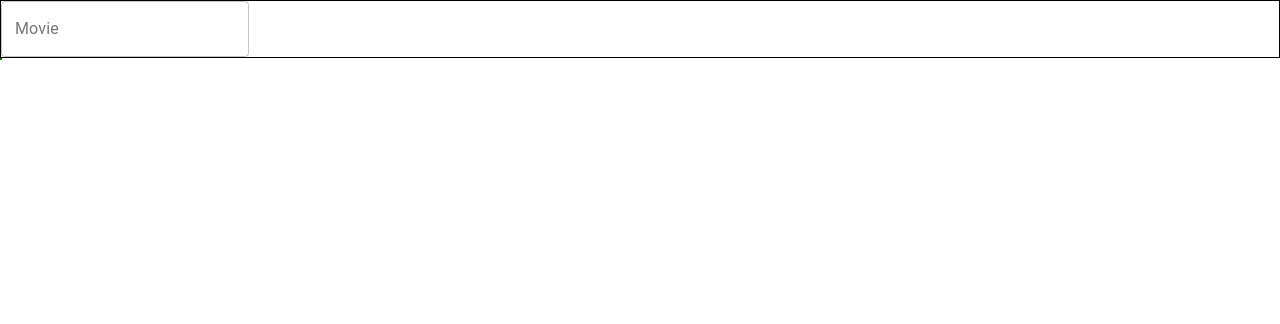
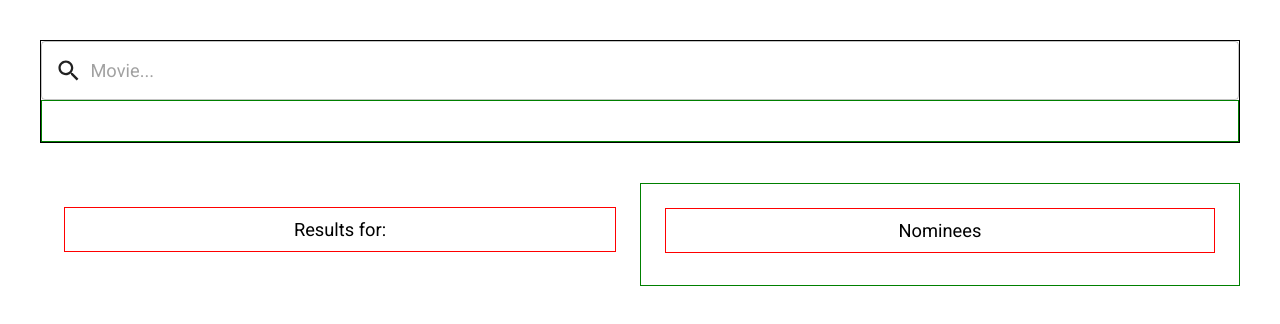
Before and after one commit to ruslan-akhm/shoppies, a React (Create React App) app: page / in a window 1280 px wide. Shown: the top 324 px of the page. Built offline with nearby package versions, Linux system fonts and the light colour scheme.

Commit message:
upd state management  + basic layout

```diff
--- a/package.json
+++ b/package.json
@@ -4,6 +4,7 @@
   "private": true,
   "dependencies": {
     "@material-ui/core": "^4.11.4",
+    "@material-ui/icons": "^4.11.2",
     "@testing-library/jest-dom": "^5.12.0",
     "@testing-library/react": "^11.2.6",
     "@testing-library/user-event": "^12.8.3",
--- a/public/index.html
+++ b/public/index.html
@@ -2,6 +2,11 @@
 <html lang="en">
   <head>
     <meta charset="utf-8" />
+    <link
+      rel="stylesheet"
+      type="text/css"
+      href="https://fonts.googleapis.com/css?family=Roboto:300,400,500,700|Material+Icons"
+    />
     <link rel="icon" href="%PUBLIC_URL%/favicon.ico" />
     <meta name="viewport" content="width=device-width, initial-scale=1" />
     <meta name="theme-color" content="#000000" />
@@ -24,7 +29,7 @@
       work correctly both with client-side routing and a non-root public URL.
       Learn how to configure a non-root public URL by running `npm run build`.
     -->
-    <title>React App</title>
+    <title>Shoppies</title>
   </head>
   <body>
     <noscript>You need to enable JavaScript to run this app.</noscript>
--- a/src/App.js
+++ b/src/App.js
@@ -1,4 +1,6 @@
 import { useReducer } from "react";
+import { MuiThemeProvider } from "@material-ui/core";
+import { theme } from "./themes/theme";
 
 import {
   MovieStateContext,
@@ -6,13 +8,14 @@ import {
 } from "./context/MovieContext";
 import { initialState, MovieReducer } from "./reducers/MovieReducer";
 
-import Landing from "./pages/landing/Landing";
+import Landing from "./pages/Landing";
 
 import { Box } from "@material-ui/core";
 
 function App() {
   const [state, dispatch] = useReducer(MovieReducer, initialState);
   return (
+    <MuiThemeProvider theme={theme}>
       <MovieStateContext.Provider value={state}>
         <MovieDispatchContext.Provider value={dispatch}>
           <Box>
@@ -20,6 +23,7 @@ function App() {
           </Box>
         </MovieDispatchContext.Provider>
       </MovieStateContext.Provider>
+    </MuiThemeProvider>
   );
 }
 
--- a/src/components/landingPage/MoviesBox.js
+++ b/src/components/landingPage/MoviesBox.js
@@ -8,9 +8,60 @@ import { loadNextPage, nominateMovie } from "../../actions/Movies";
 import ModalBox from "./ModalBox";
 import defaultPoster from "../../img/defaultPoster.png";
 
-import { Grid, Typography, Button } from "@material-ui/core";
+import { makeStyles, Grid, Typography, Button, Link } from "@material-ui/core";
+import OpenInNewIcon from "@material-ui/icons/OpenInNew";
+import DoneOutlineOutlinedIcon from "@material-ui/icons/DoneOutlineOutlined";
+
+const useStyles = makeStyles(theme => ({
+  bottomMessage: {
+    border: "1px solid red",
+    width: "100%",
+    textAlign: "center",
+    paddingTop: theme.spacing(1),
+    color: theme.palette.green.main,
+  },
+  boxTitle: {
+    width: "auto",
+    padding: theme.spacing(1),
+    marginBottom: theme.spacing(1),
+    textAlign: "center",
+    border: "1px solid red",
+  },
+  cardInfo: {
+    padding: theme.spacing(2),
+  },
+  cardTitle: {
+    height: "fit-content",
+    border: "1px solid red",
+  },
+  link: {
+    border: "1px solid red",
+    width: "fit-content",
+    display: "flex",
+    justifyContent: "center",
+    alignItems: "center",
+    fontSize: "18px",
+    fontWeight: "600",
+  },
+  moviesBox: {
+    padding: theme.spacing(3),
+  },
+  movieCard: {
+    marginBottom: theme.spacing(3),
+  },
+  nominateButton: {
+    marginTop: "auto",
+  },
+  poster: {
+    width: "100%",
+    height: "100%",
+    minHeight: "180px",
+    objectFit: "cover",
+  },
+}));
 
 function MoviesBox(props) {
+  const classes = useStyles();
   const { setMaxReachedModal } = useContext(UserContext);
   const dispatch = useContext(MovieDispatchContext);
   const {
@@ -42,23 +93,62 @@ function MoviesBox(props) {
   };
 
   return (
-    <Grid container direction="column">
+    <Grid container direction="column" className={classes.moviesBox}>
+      <Typography className={classes.boxTitle}>
+        Results for: {searchQuery}
+      </Typography>
       {searchResult &&
         searchResult.map((movie, index) => {
           return (
-            <Grid item key={index} style={{ border: "1px solid red" }}>
-              <Typography>{movie.Title}</Typography>
-              <Typography>{movie.Year}</Typography>
-              <img src={movie.Poster == "N/A" ? defaultPoster : movie.Poster} />
+            <Grid
+              item
+              container
+              key={index}
+              className={classes.movieCard}
+              direction="row"
+              lg={12}
+              md={12}
+              style={{ border: "1px solid red" }}
+            >
+              <Grid item lg={3} md={3}>
+                <img
+                  className={classes.poster}
+                  src={movie.Poster == "N/A" ? defaultPoster : movie.Poster}
+                />{" "}
+              </Grid>
+              <Grid
+                item
+                container
+                direction="column"
+                lg={9}
+                md={9}
+                className={classes.cardInfo}
+              >
+                <Typography className={classes.cardTitle}>
+                  {movie.Title} ({movie.Year})
+                </Typography>
+                <Link
+                  href={"https://www.imdb.com/title/" + movie.imdbID}
+                  target="_blank"
+                  rel="noopener"
+                  className={classes.link}
+                >
+                  imdb <OpenInNewIcon fontSize="inherit" />
+                </Link>
                 <Button
                   variant="contained"
                   onClick={e => nominate(movie)}
                   disabled={movie.nominated ? true : false}
+                  className={classes.nominateButton}
                 >
                   Nominate
                 </Button>
+              </Grid>
               {movie.nominated ? (
-                <Typography>You have nominated this movie</Typography>
+                <Typography className={classes.bottomMessage}>
+                  You have nominated this movie{" "}
+                  <DoneOutlineOutlinedIcon fontSize="inherit" />
+                </Typography>
               ) : null}
             </Grid>
           );
@@ -69,13 +159,7 @@ function MoviesBox(props) {
         ) : null}
       </Grid>
       {loading && <Typography>LOADING</Typography>}
-      {error ? (
-        searchQuery.length === 0 ? (
-          <Typography>Type in movie name, for example "Rush Hour"</Typography>
-        ) : (
-          <Typography>Try narrowing down the search</Typography>
-        )
-      ) : null}
+
       <ModalBox />
     </Grid>
   );
--- a/src/components/landingPage/NominatedBox.js
+++ b/src/components/landingPage/NominatedBox.js
@@ -6,26 +6,95 @@ import {
 import { removeNominee } from "../../actions/Movies";
 import defaultPoster from "../../img/defaultPoster.png";
 
-import { Grid, Typography, Button } from "@material-ui/core";
+import { makeStyles, Grid, Typography, Button } from "@material-ui/core";
+import DoneOutlineOutlinedIcon from "@material-ui/icons/DoneOutlineOutlined";
+
+const useStyles = makeStyles(theme => ({
+  boxTitle: {
+    width: "auto",
+    padding: theme.spacing(1),
+    marginBottom: theme.spacing(1),
+    textAlign: "center",
+    border: "1px solid red",
+  },
+  cardInfo: {
+    padding: theme.spacing(2),
+  },
+  cardTitle: {
+    height: "fit-content",
+    border: "1px solid red",
+  },
+  movieCard: {
+    marginBottom: theme.spacing(3),
+  },
+  nominatedBox: {
+    padding: theme.spacing(3),
+  },
+  poster: {
+    width: "100%",
+    height: "100%",
+    minHeight: "180px",
+    objectFit: "cover",
+  },
+  removeButton: {
+    marginTop: "auto",
+  },
+}));
 
 function NominatedBox(props) {
+  const classes = useStyles();
   const dispatch = useContext(MovieDispatchContext);
   const { nominated } = useContext(MovieStateContext);
 
   const remove = e => {
     removeNominee(dispatch, { movie: e });
   };
-
   return (
-    <Grid container style={{ border: "1px solid green" }}>
+    <Grid
+      container
+      style={{ border: "1px solid green" }}
+      direction="column"
+      className={classes.nominatedBox}
+    >
+      <Typography className={classes.boxTitle}>Nominees</Typography>
       {nominated &&
-        nominated.map(movie => {
+        nominated.map((movie, index) => {
           return (
-            <Grid item key={movie.imdbID} style={{ border: "1px solid red" }}>
-              <Typography>{movie.Title}</Typography>
-              <Typography>{movie.Year}</Typography>
-              <img src={movie.Poster == "N/A" ? defaultPoster : movie.Poster} />
-              <Button onClick={e => remove(movie)}>Remove</Button>
+            <Grid
+              item
+              container
+              key={index}
+              className={classes.movieCard}
+              direction="row"
+              lg={12}
+              md={12}
+              style={{ border: "1px solid red" }}
+            >
+              <Grid item lg={3} md={3}>
+                <img
+                  className={classes.poster}
+                  src={movie.Poster == "N/A" ? defaultPoster : movie.Poster}
+                />{" "}
+              </Grid>
+              <Grid
+                item
+                container
+                direction="column"
+                lg={9}
+                md={9}
+                className={classes.cardInfo}
+              >
+                <Typography className={classes.cardTitle}>
+                  {movie.Title} ({movie.Year})
+                </Typography>
+                <Button
+                  variant="contained"
+                  onClick={e => remove(movie)}
+                  className={classes.removeButton}
+                >
+                  Remove
+                </Button>
+              </Grid>
             </Grid>
           );
         })}
--- a/src/components/landingPage/SearchBar.js
+++ b/src/components/landingPage/SearchBar.js
@@ -1,22 +1,65 @@
 import { useContext } from "react";
-import { MovieDispatchContext } from "../../context/MovieContext";
+import {
+  MovieStateContext,
+  MovieDispatchContext,
+} from "../../context/MovieContext";
 import { getData } from "../../actions/Movies";
 
-import { Box, TextField } from "@material-ui/core";
+import {
+  makeStyles,
+  Box,
+  TextField,
+  InputAdornment,
+  Typography,
+} from "@material-ui/core";
+import SearchIcon from "@material-ui/icons/Search";
+
+const useStyles = makeStyles(theme => ({
+  inputField: {
+    width: "100%",
+  },
+  messageBox: {
+    minHeight: "5vh",
+    border: "1px solid green",
+  },
+  searchBox: {
+    border: "1px solid black",
+    marginBottom: "5vh",
+  },
+}));
 
 function SearchBar() {
+  const classes = useStyles();
   const dispatch = useContext(MovieDispatchContext);
+  const { error, searchQuery } = useContext(MovieStateContext);
 
   const search = e => {
     e.preventDefault();
-    //replace spaces with dashes in order to get correct results
-    const movie = e.target.value.replace(/\s/g, "-");
-    getData(dispatch, { searchQuery: movie });
+    // //replace spaces with dashes in order to get correct results
+    // const movie = e.target.value.replace(/\s/g, "-");
+    getData(dispatch, { searchQuery: e.target.value });
   };
 
   return (
-    <Box style={{ border: "1px solid black" }}>
-      <TextField label="Movie" variant="outlined" onChange={e => search(e)} />
+    <Box className={classes.searchBox}>
+      <TextField
+        placeholder="Movie..."
+        variant="outlined"
+        onChange={e => search(e)}
+        className={classes.inputField}
+        InputProps={{
+          startAdornment: (
+            <InputAdornment position="start">
+              <SearchIcon />
+            </InputAdornment>
+          ),
+        }}
+      />
+      <Box className={classes.messageBox}>
+        {error && searchQuery.length !== 0 ? (
+          <Typography>Try narrowing down the search</Typography>
+        ) : null}
+      </Box>
     </Box>
   );
 }
--- /dev/null
+++ b/src/pages/Landing.js
@@ -0,0 +1,36 @@
+import React from "react";
+import SearchBar from "../components/landingPage/SearchBar";
+import MoviesBox from "../components/landingPage/MoviesBox";
+import NominatedBox from "../components/landingPage/NominatedBox";
+
+import { makeStyles, Grid } from "@material-ui/core";
+
+const useStyles = makeStyles(theme => ({
+  root: {
+    flexGrow: 1,
+  },
+  landing: {
+    padding: "5vh",
+  },
+}));
+
+function Landing(props) {
+  const classes = useStyles();
+  return (
+    <Grid container direction="column" className={classes.landing}>
+      <Grid item>
+        <SearchBar />
+      </Grid>
+      <Grid item container direction="row" justify="center">
+        <Grid item lg={6} md={6}>
+          <MoviesBox />
+        </Grid>
+        <Grid item lg={6} md={6}>
+          <NominatedBox />
+        </Grid>
+      </Grid>
+    </Grid>
+  );
+}
+
+export default Landing;
--- a/src/pages/landing/Landing.js
+++ /dev/null
@@ -1,26 +0,0 @@
-import React from "react";
-import SearchBar from "../../components/landingPage/SearchBar";
-import MoviesBox from "../../components/landingPage/MoviesBox";
-import NominatedBox from "../../components/landingPage/NominatedBox";
-
-import { Grid } from "@material-ui/core";
-
-function Landing(props) {
-  return (
-    <Grid container direction="column">
-      <Grid item>
-        <SearchBar />
-      </Grid>
-      <Grid item container direction="row">
-        <Grid item>
-          <MoviesBox />
-        </Grid>
-        <Grid item>
-          <NominatedBox />
-        </Grid>
-      </Grid>
-    </Grid>
-  );
-}
-
-export default Landing;
--- a/src/reducers/MovieReducer.js
+++ b/src/reducers/MovieReducer.js
@@ -17,6 +17,8 @@ export const initialState = {
   nominated: [],
 };
 
+//INSTEAD OF ADDING "NOMINATED" to searchResult -> need to compare every new search result with current nominees list
+
 export const MovieReducer = (state = initialState, action) => {
   const { type, payload } = action;
 
@@ -29,17 +31,30 @@ export const MovieReducer = (state = initialState, action) => {
       };
 
     case LOAD_DATA_SUCCESS:
+      //checking to see if we have a movie in nominees list and updating movie.nominated parameter correspondingly
+      const nominatedIds =
+        state.nominated &&
+        state.nominated.map(movie => {
+          return movie.imdbID;
+        });
+      const moviesWithNominees =
+        nominatedIds &&
+        payload.movies.map(movie => {
+          movie.nominated = nominatedIds.includes(movie.imdbID)
+            ? true
+            : movie.nominated;
+          return movie;
+        });
       return {
         ...state,
         loading: false,
         error: false,
         searchQuery: payload.searchQuery,
-        searchResult: payload.movies, //state.searchResult.concat(),
-        //add LOAD_NEXT_PAGE
-        //remove concat from here
+        searchResult: moviesWithNominees,
         moviesShown: payload.movies.length, //state.moviesShown +
         totalResults: payload.totalResults,
       };
+
     case LOAD_DATA_FAILURE:
       return {
         ...state,
--- /dev/null
+++ b/src/themes/theme.js
@@ -0,0 +1,19 @@
+import { createMuiTheme } from "@material-ui/core";
+
+export const theme = createMuiTheme({
+  typography: {
+    fontFamily: '"Roboto"',
+    fontSize: 16,
+    button: {
+      textTransform: "none",
+    },
+  },
+  palette: {
+    primary: { main: "#0346F2" },
+    secondary: { main: "#EBEBF9" },
+    background: { main: "#F6F7FB" },
+    lightGray: { main: "#E7E9F0" },
+    solidGray: { main: "#8E94A7" },
+    green: { main: "#00D555" },
+  },
+});
```
Also changed, not shown: src/App.css (deleted, +0 -38 lines), src/actions/Movies.js (+5 -2 lines), 1 other file (tests, documents, lock files or other folders). Lines whose indentation alone changed are shown as unchanged.
